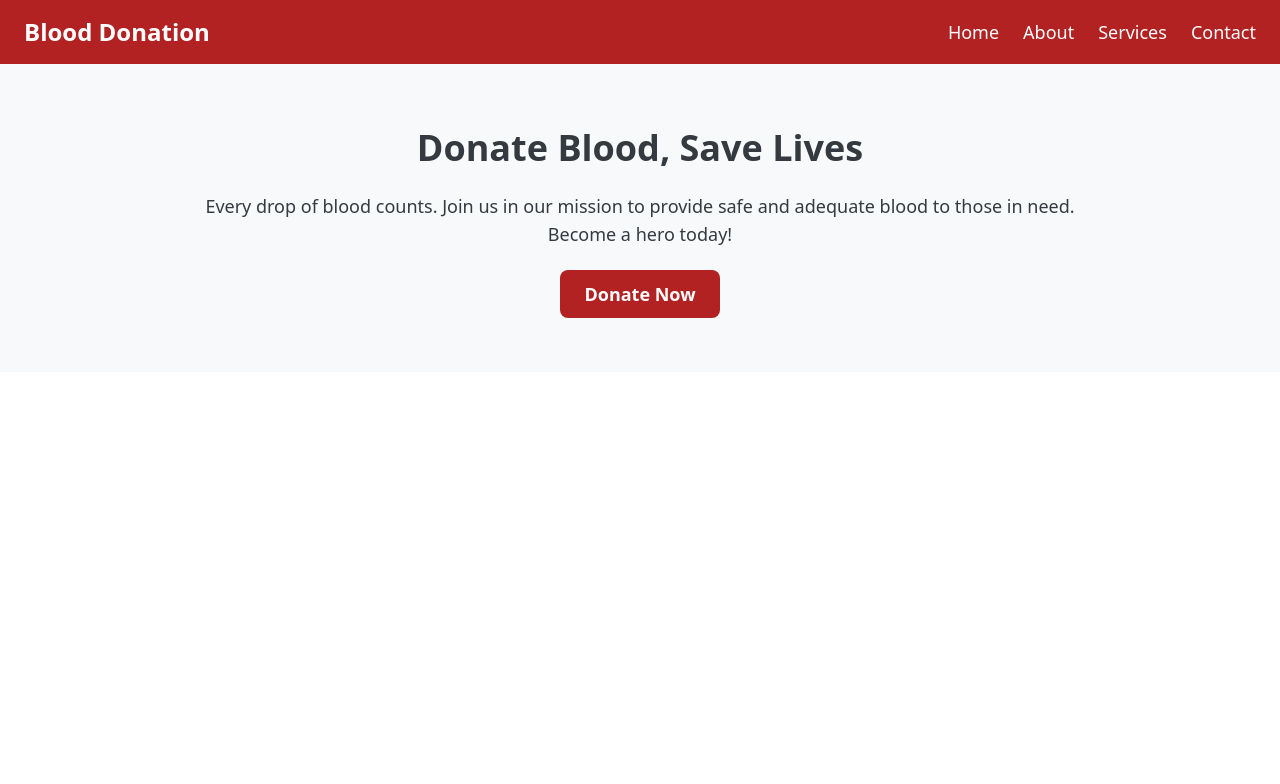
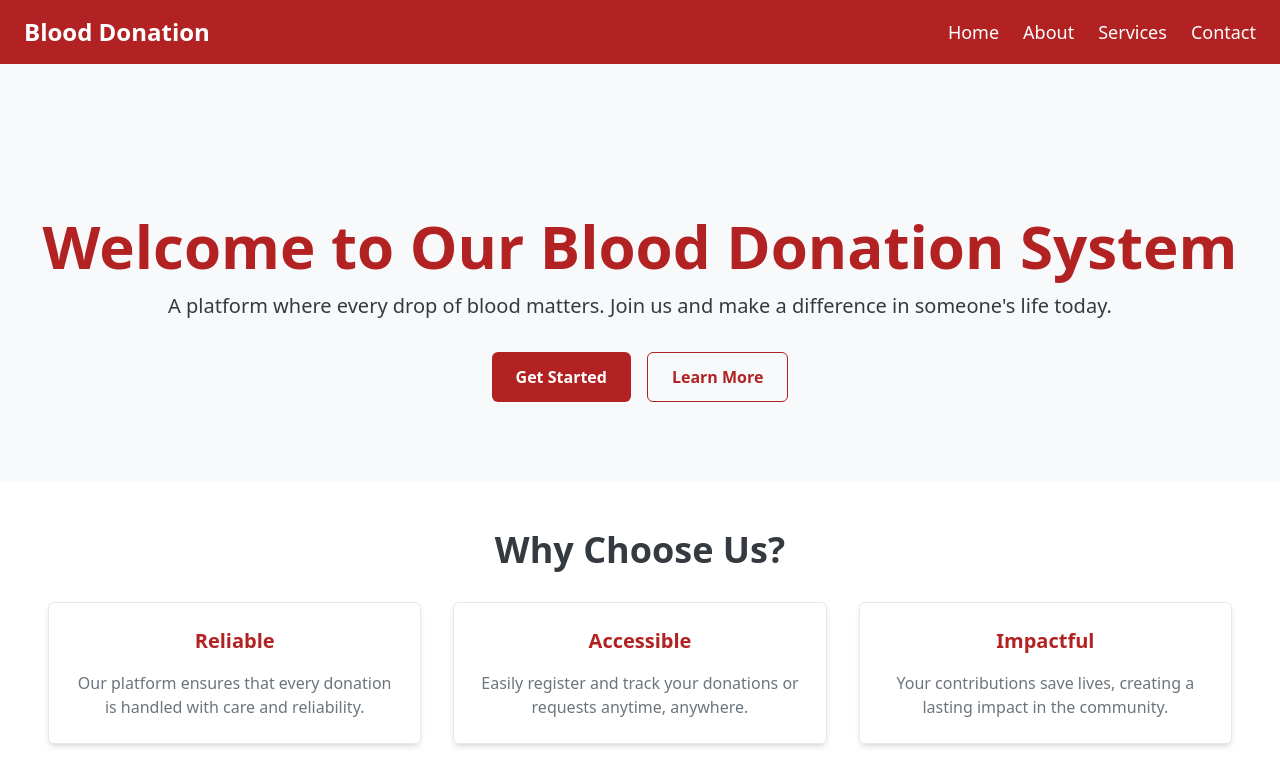
Before and after one commit to mupashirbare/Blood-donation-management, a React (Vite) app in the folder frontend/: page / in a window 1280 px wide. Shown: the top 784 px of the page. Built offline with nearby package versions, Linux system fonts and the light colour scheme.

Commit message:
i have added hero-section of the system

```diff
--- a/frontend/src/pages/Home.jsx
+++ b/frontend/src/pages/Home.jsx
@@ -2,26 +2,59 @@ import React from "react";
 
 const Home = () => {
   return (
-    <section
-      id="home"
-      className="flex flex-col justify-center items-center bg-[#F8F9FA] text-[#343A40] py-16 px-6 text-center"
-    >
-      <div className="max-w-4xl">
-        <h1 className="text-4xl font-bold mb-6">
-          Donate Blood, Save Lives
+    <div className="min-h-screen bg-[#F8F9FA] flex flex-col items-center justify-center">
+      {/* Hero Section */}
+      <div className="w-full px-6 py-12 md:py-20 text-center">
+        <h1 className="text-4xl md:text-6xl font-bold text-[#B22222]">
+          Welcome to Our Blood Donation System
         </h1>
-        <p className="text-lg mb-8">
-          Every drop of blood counts. Join us in our mission to provide safe
-          and adequate blood to those in need. Become a hero today!
+        <p className="mt-4 text-lg md:text-xl text-[#343A40]">
+          A platform where every drop of blood matters. Join us and make a
+          difference in someone's life today.
         </p>
-        <a
-          href="#donate"
-          className="bg-[#B22222] text-white px-6 py-3 rounded-lg text-lg font-semibold hover:bg-[#8B0000] transition-all"
-        >
-          Donate Now
-        </a>
+        <div className="mt-8 flex justify-center gap-4">
+          <button className="px-6 py-3 bg-[#B22222] text-white rounded-md font-semibold hover:bg-[#8B0000] transition duration-300">
+            Get Started
+          </button>
+          <button className="px-6 py-3 bg-[#F8F9FA] text-[#B22222] border border-[#B22222] rounded-md font-semibold hover:bg-[#B22222] hover:text-white transition duration-300">
+            Learn More
+          </button>
+        </div>
       </div>
-    </section>
+
+      {/* Features Section */}
+      <div className="w-full bg-[#FFF] py-12 px-6 md:px-12">
+        <h2 className="text-2xl md:text-4xl font-bold text-center text-[#343A40] mb-8">
+          Why Choose Us?
+        </h2>
+        <div className="grid grid-cols-1 md:grid-cols-3 gap-8">
+          {/* Feature 1 */}
+          <div className="p-6 border border-gray-200 rounded-md shadow-md text-center">
+            <h3 className="text-xl font-bold text-[#B22222] mb-4">Reliable</h3>
+            <p className="text-[#6C757D]">
+              Our platform ensures that every donation is handled with care and
+              reliability.
+            </p>
+          </div>
+          {/* Feature 2 */}
+          <div className="p-6 border border-gray-200 rounded-md shadow-md text-center">
+            <h3 className="text-xl font-bold text-[#B22222] mb-4">Accessible</h3>
+            <p className="text-[#6C757D]">
+              Easily register and track your donations or requests anytime,
+              anywhere.
+            </p>
+          </div>
+          {/* Feature 3 */}
+          <div className="p-6 border border-gray-200 rounded-md shadow-md text-center">
+            <h3 className="text-xl font-bold text-[#B22222] mb-4">Impactful</h3>
+            <p className="text-[#6C757D]">
+              Your contributions save lives, creating a lasting impact in the
+              community.
+            </p>
+          </div>
+        </div>
+      </div>
+    </div>
   );
 };
 
```
